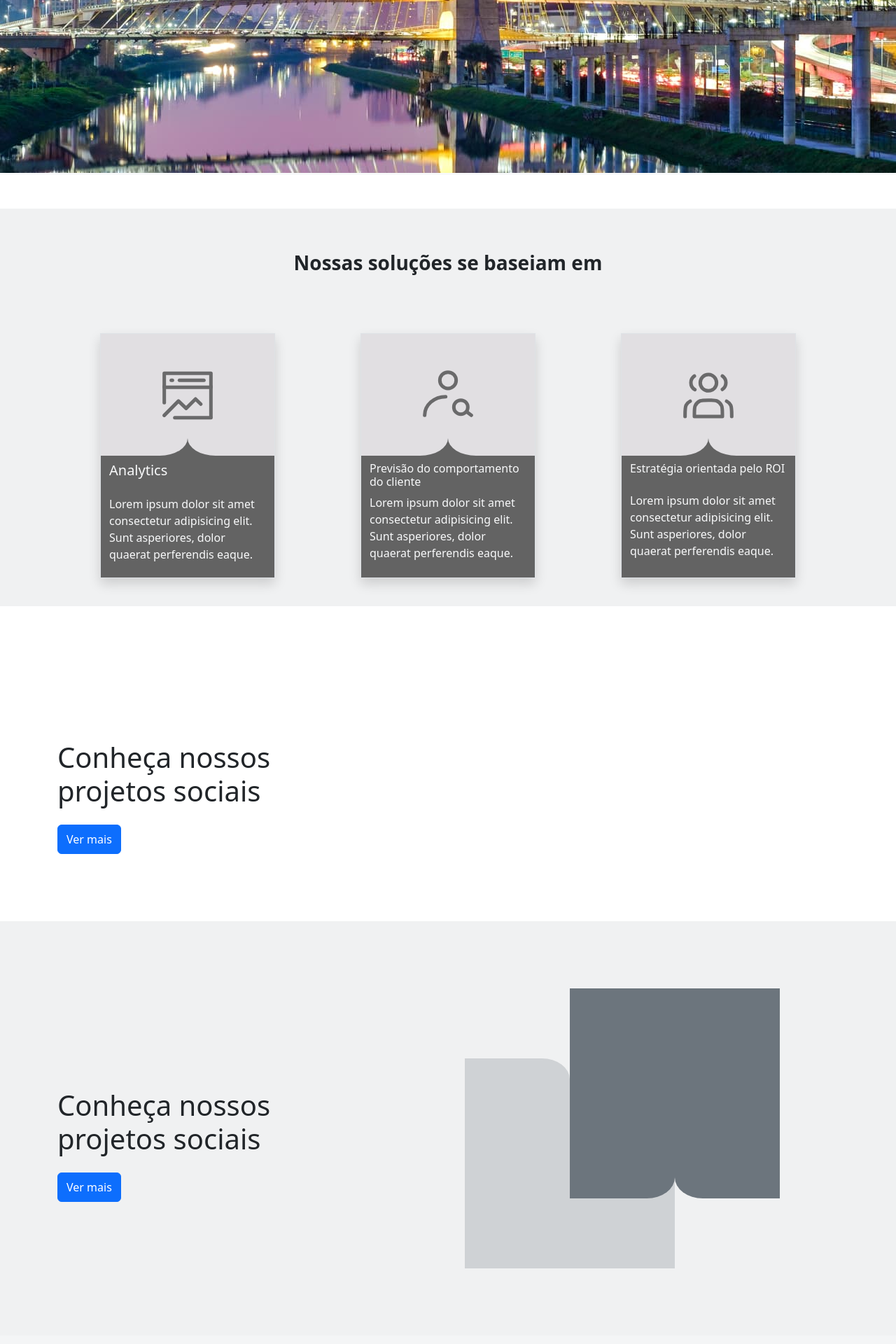
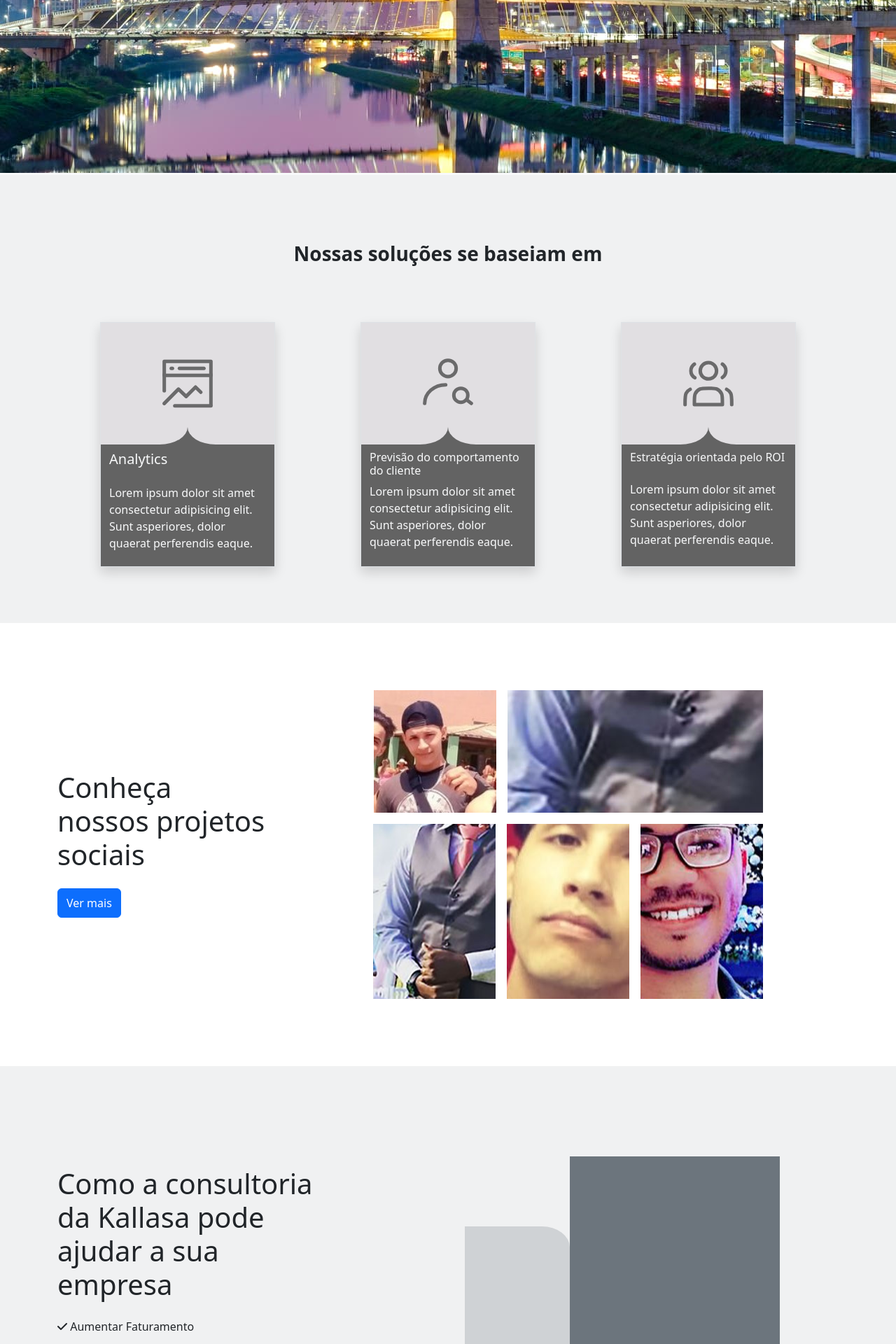
Before and after one commit to RodrigoChantel/Kallasa-Landing-page, a PHP site: page / in a window 1280 px wide. Shown: the part 614-2534 px from the top of the page at 70% size. Before the commit the page ends 2426 px from the top, so only its background shows below. Run offline with PHP 8.4, Linux system fonts and the light colour scheme; some libraries are stand-ins or nearby versions.

Commit message:
New Update

```diff
--- /dev/null
+++ b/Assets/css/web-projects.css
@@ -0,0 +1,68 @@
+.kallasa-box-simple{
+    height: 300px;
+    width: 300px;
+  }
+  .kallasa-box-simple-left{
+    height: 300px;
+    width: 150px;
+    border-top-right-radius: 40px 30px;
+  }
+  .kallasa-box-simple-right{
+    height: 300px;
+    width: 150px;
+    border-top-left-radius: 40px 30px;
+  }
+  .kallasa-edit-simple-02{
+    z-index: 0;
+  }
+
+
+
+  .kallasa-box-simple2{
+    height: 300px;
+    width: 300px;
+  }
+  .kallasa-box-simple2-left{
+    height: 300px;
+    width: 150px;
+    border-bottom-right-radius: 40px 30px;
+  }
+  .kallasa-box-simple2-right{
+    height: 300px;
+    width: 150px;
+    border-bottom-left-radius: 40px 30px;
+  }
+  .kallasa-edit-simple2-02{
+    z-index: 0;
+  }
+
+
+/* SOCIAL PROJECTS */
+
+.bx-img-01{
+    background-image: url(../img/social-project-grup/001.jpg);
+    background-position: center;
+    background-repeat: no-repeat;
+    background-size: 100%;
+}
+.bx-img-02{
+    background-image: url(../img/social-project-grup/002.jpg);
+    background-position: center;
+    background-repeat: no-repeat;
+}
+.bx-img-03{
+    background-image: url(../img/social-project-grup/003.jpg);
+    background-position: center;
+    background-repeat: no-repeat;
+}
+.bx-img-04{
+    background-image: url(../img/social-project-grup/004.jpg);
+    background-position: center;
+    background-repeat: no-repeat;
+}
+.bx-img-05{
+    background-image: url(../img/social-project-grup/005.jpg);
+    background-position: center;
+    background-repeat: no-repeat;
+
+}
--- a/index.php
+++ b/index.php
@@ -5,6 +5,7 @@
     <meta http-equiv="X-UA-Compatible" content="IE=edge">
     <meta name="viewport" content="width=device-width, initial-scale=1.0">
     <link href="http://192.168.0.100/kallasa.com.br/assets/css/style.css" rel="stylesheet" type="text/css">
+    <link href="./Assets/css/web-projects.css" rel="stylesheet" type="text/css">
     <link href="http://192.168.0.100/kallasa.com.br/assets/css/bootstrap.min.css" rel="stylesheet">
     <link rel="icon" type="image/x-icon" href="http://192.168.0.100/kallasa.com.br/Assets/img/favicon/favicon.ico">
     <title>Kallasa Mkt</title>
@@ -104,8 +105,8 @@
         </section>
 
         <!-- SOLUTIONS -->
-        <section class="section-02 my-5 bg-secondary bg-opacity-10 py-2">
-            <p class="text-center mt-5 fs-3 fw-bold">Nossas soluções se baseiam em</p>
+        <section class="section-02 py-5 bg-secondary bg-opacity-10">
+            <h4 class="title fs-3 fw-bold text-center mt-5">Nossas soluções se baseiam em</h4>
             <div class="container-lg py-3 mt-5 d-flex flex-row flex-wrap justify-content-around">
 
                 <div class="container-fluid my-3 mx-md-0 mx-auto p-0 shadow" style="width: 250px;">
@@ -161,15 +162,27 @@
         </section>
 
         <!-- SOCIAL PROJECTS -->
-        <section class="section-03 w-100 bg-white d-flex flex-row flex-nowrap justify-content-center py-5">
+        <section class="section-03 w-100 bg-white py-5">
             <div class="container-lg h-100 d-flex flex-row flex-wrap justify-content-between align-items-center my-5">
-                <div class="container-fluid mx-md-0 mx-auto px-0 mt-md-5 mt-5" style="width: 400px;">
+                <div class="container-fluid mx-md-0 mx-auto px-0" style="width: 300px;">
                     <h5 class="card-title fs-1 text-dark">Conheça nossos projetos sociais</h5><br>
                     <div class="container-fluid d-flex flex-row flex-wrap justify-content-between px-0">
                         <a class="btn btn-primary py-2" href="#">Ver mais</a>
                     </div>
                 </div>
-
+                <div class="container-fluid" style="max-width: 600px;">
+                    <div class="col-md-12 p-0 d-flex flex-row flex-wrap justify-content-end ">
+                        <div class="row">
+                            <div class="bg-secondary mx-2 bx-img-01" style="width: 175px; height: 175px;"></div>
+                            <div class="bg-secondary ms-2 bx-img-02" style="width: 365px; height: 175px;"></div>
+                        </div>
+                        <div class="row mt-3">
+                            <div class="bg-secondary mx-2 bx-img-03" style="width: 175px; height: 250px;"></div>
+                            <div class="bg-secondary mx-2 bx-img-04" style="width: 175px; height: 250px;"></div>
+                            <div class="bg-secondary ms-2 bx-img-05" style="width: 175px; height: 250px;"></div>
+                        </div>
+                    </div>
+                </div>
 
             </div>
         </section>
@@ -178,14 +191,18 @@
         <section class="section-04 w-100 bg-secondary bg-opacity-10 d-flex flex-row flex-nowrap justify-content-center py-5">
             <div class="container-lg h-100 d-flex flex-row flex-wrap justify-content-between align-items-center my-5">
                 <div class="container-fluid mx-md-0 mx-auto px-0 mt-md-5 mt-5" style="width: 400px;">
-                    <h5 class="card-title fs-1 text-dark">Conheça nossos projetos sociais</h5><br>
+                    <h5 class="card-title fs-1 text-dark">Como a consultoria da Kallasa pode ajudar a sua empresa</h5><br>
+                    <p><i class="fa-sharp fa-solid fa-check"></i> Aumentar Faturamento</p>
+                    <p><i class="fa-sharp fa-solid fa-check"></i> Reduzir os Custos</p>
+                    <p><i class="fa-sharp fa-solid fa-check"></i> Aumentar a Margem de Lucro</p>
+                    <p><i class="fa-sharp fa-solid fa-check"></i> Otimizar os Processos</p>
                     <div class="container-fluid d-flex flex-row flex-wrap justify-content-between px-0">
-                        <a class="btn btn-primary py-2" href="#">Ver mais</a>
+                        <a class="btn btn-primary py-2" href="#">Vamos Conversar</a>
                     </div>
                 </div>
 
-                <div class="container-fluid d-flex" style="width: 400px; height:400px;">
-                    <div class="container-fluid position-absolute" style="width: 300px; margin-left:150px; z-index:100;">
+                <div class="container-fluid d-none d-md-block d-lg-block" style="width: 400px; height:400px;">
+                    <div class="container-fluid position-absolute ps-0" style="width: 300px; margin-left:162px; z-index:100;">
                         <div class="kallasa-box-simple2 d-flex">
                             <div class="d-flex kallasa-edit-simple2-01">
                             </div>
@@ -206,6 +223,14 @@
 
             </div>
         </section>
+
+        <!-- ASSESSMENTS -->
+        <section class="section-03 w-100 bg-white py-5">
+            <h4 class="title fs-3 fw-bold text-center mt-5">Depoimentos de alguns dos nossos clientes</h4>
+            <div class="container-lg">
+
+            </div>
+        </section>
     </main>
 </body>
 <script src="http://192.168.0.100/kallasa.com.br/assets/js/popper.min.js"></script>
```
Also changed, not shown: Assets/css/style.css (+0 -36 lines), Assets/css/web-assessments.css (added), Assets/img/social-project-grup/001.jpg (added), Assets/img/social-project-grup/002.jpg (added), Assets/img/social-project-grup/003.jpg (added), Assets/img/social-project-grup/004.jpg (added), Assets/img/social-project-grup/005.jpg (added), Assets/img/social-project-grup/006.jpg (added), Assets/img/social-project-grup/007.jpg (added), Assets/img/social-project-grup/008.jpg (added).
